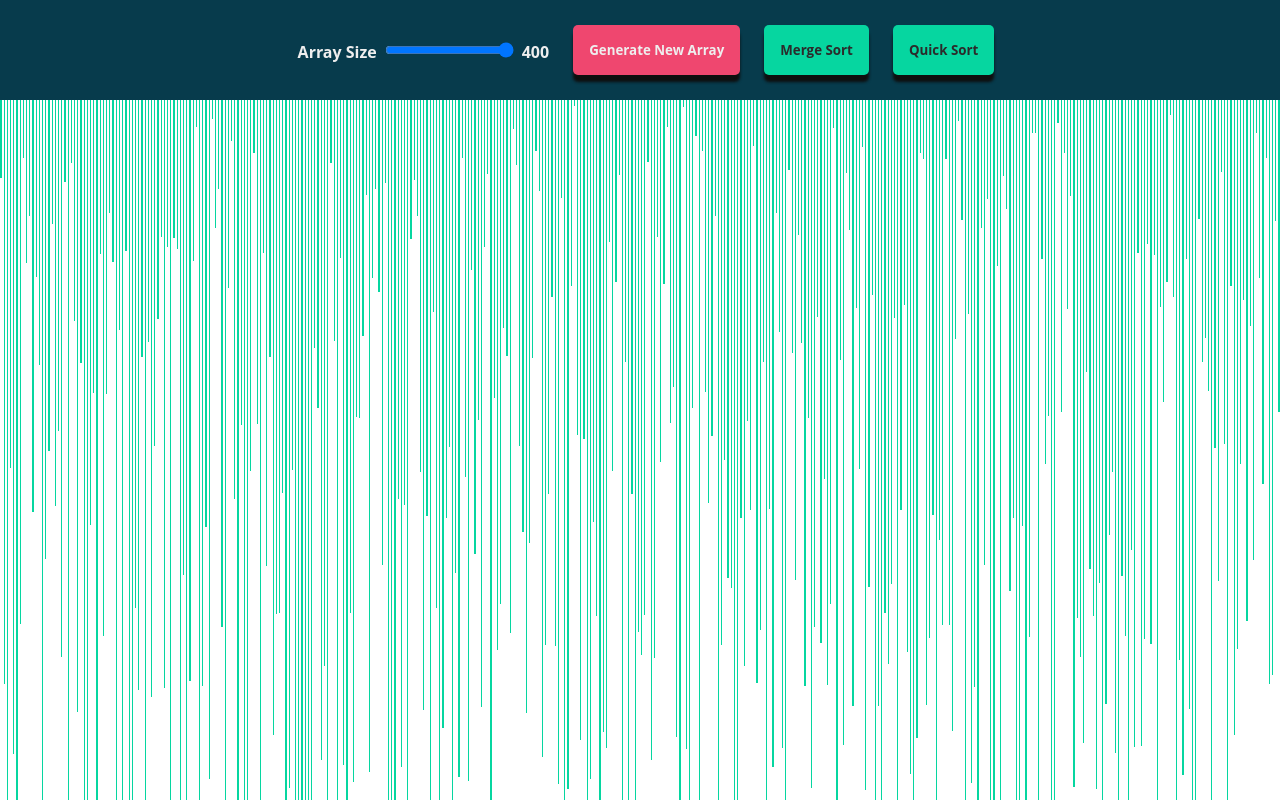
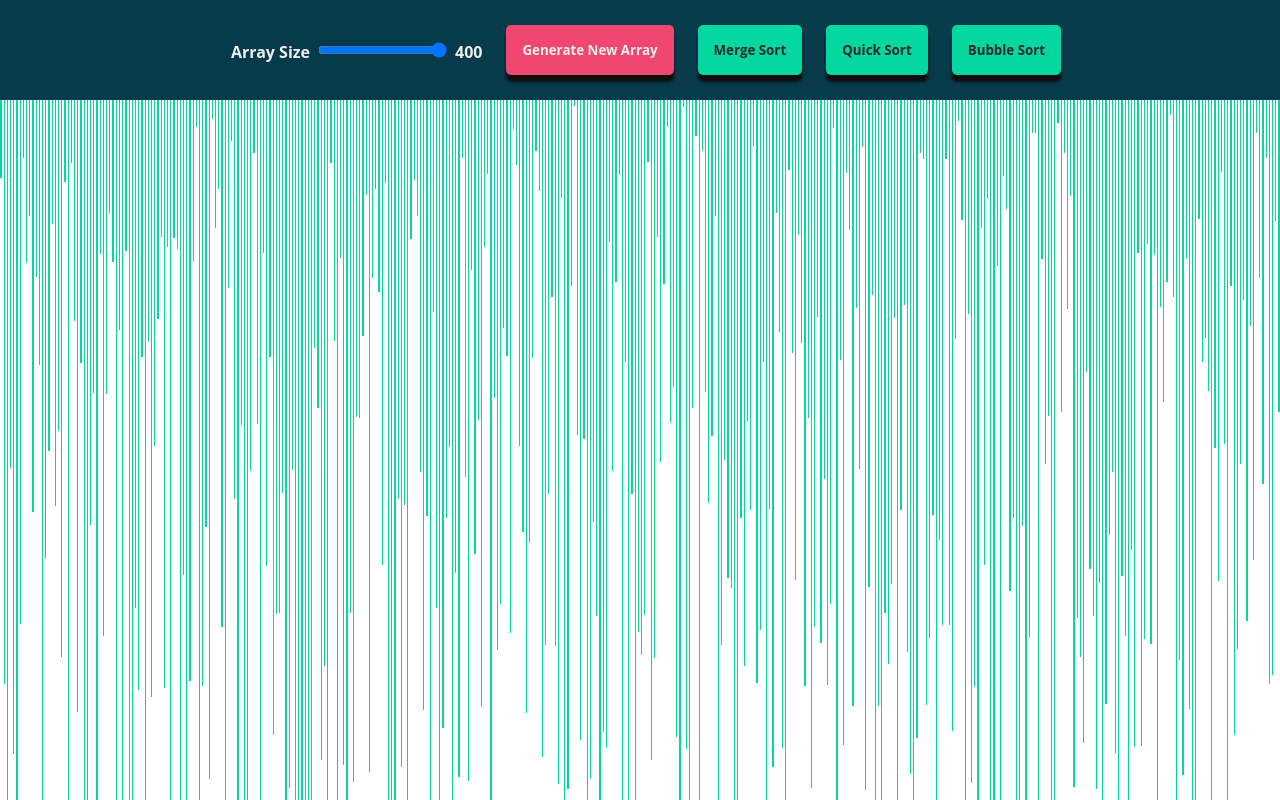
Before and after one commit to ryanmoedev/sorting-visualizer, a React (Create React App) app: page / in a window 1280 px wide. Built offline with nearby package versions, Linux system fonts and the light colour scheme.

Commit message:
Add bubble sort

```diff
--- /dev/null
+++ b/src/SortingAlgorithms/BubbleSort.js
@@ -0,0 +1,29 @@
+export function getBubbleSortAnimations(array) {
+  const animations = [];
+  const sortedArray = bubbleSort(array.slice(), animations);
+  console.log(sortedArray);
+  return animations;
+}
+
+function bubbleSort(array, animations) {
+  let swapped = true;
+  while (swapped) {
+    swapped = false;
+    for (let i = 0; i < array.length - 1; i++) {
+      animations.push({ type: "focus", index: i });
+      animations.push({ type: "focus", index: i + 1 });
+      if (array[i] > array[i + 1]) {
+        animations.push({ type: "swap", index: [i, i + 1], newHeight: [array[i + 1], array[i]] });
+        swap(i, i + 1, array);
+        swapped = true;
+      }
+    }
+  }
+  return array;
+}
+
+function swap(a, b, array) {
+  const temp = array[a];
+  array[a] = array[b];
+  array[b] = temp;
+}
--- a/src/SortingVisualizer/BarRange.js
+++ b/src/SortingVisualizer/BarRange.js
@@ -20,7 +20,7 @@ const BarRange = ({ defaultBars, handleNewBars }) => {
         type="range"
         id="num-bars"
         name="num-bars"
-        min="5"
+        min="10"
         max="400"
         onChange={handleBarChange}
         onMouseUp={handleBarChange}
--- a/src/SortingVisualizer/SortingVisualizer.js
+++ b/src/SortingVisualizer/SortingVisualizer.js
@@ -3,6 +3,7 @@ import BarRange from "./BarRange";
 import "./SortingVisualizer.css";
 import { getMergeSortAnimations } from "../SortingAlgorithms/MergeSort";
 import { getQuickSortAnimations } from "../SortingAlgorithms/QuickSort";
+import { getBubbleSortAnimations } from "../SortingAlgorithms/BubbleSort";
 // import useWindowDimensions from "./WindowDimensions";
 
 // Change this value for the speed of the animations.
@@ -114,6 +115,32 @@ const SortingVisualizer = () => {
     }
   };
 
+  const bubbleSort = () => {
+    const animations = getBubbleSortAnimations(array);
+    for (let i = 0; i < animations.length; i++) {
+      const arrayBars = document.getElementsByClassName("array-bar");
+      if (animations[i].type === "focus") {
+        const barIdx = animations[i].index;
+        const prevIdx = barIdx === 0 ? array.length - 1 : barIdx - 1;
+        const barStyle = arrayBars[barIdx].style;
+        const prevStyle = arrayBars[prevIdx].style;
+        setTimeout(() => {
+          prevStyle.backgroundColor = INITIAL_COLOR;
+          barStyle.backgroundColor = FOCUS_COLOR;
+        }, i * ANIMATION_SPEED_MS);
+      } else if (animations[i].type === "swap") {
+        const [barOneIdx, barTwoIdx] = animations[i].index;
+        const [newHeightOne, newHeightTwo] = animations[i].newHeight;
+        const barOneStyle = arrayBars[barOneIdx].style;
+        const barTwoStyle = arrayBars[barTwoIdx].style;
+        setTimeout(() => {
+          barOneStyle.height = `${newHeightOne}px`;
+          barTwoStyle.height = `${newHeightTwo}px`;
+        }, i * ANIMATION_SPEED_MS);
+      }
+    }
+  };
+
   //STATES
   const [numArrayBars, setNumArrayBars] = useState(INIT_NUMBER_OF_ARRAY_BARS);
   const [array, setArray] = useState(resetArray());
@@ -150,6 +177,14 @@ const SortingVisualizer = () => {
             >
               Quick Sort
             </button>
+            <button
+              className="algo-btn"
+              onClick={() => {
+                bubbleSort();
+              }}
+            >
+              Bubble Sort
+            </button>
           </div>
         </div>
         <div className="array-ctr">
```
